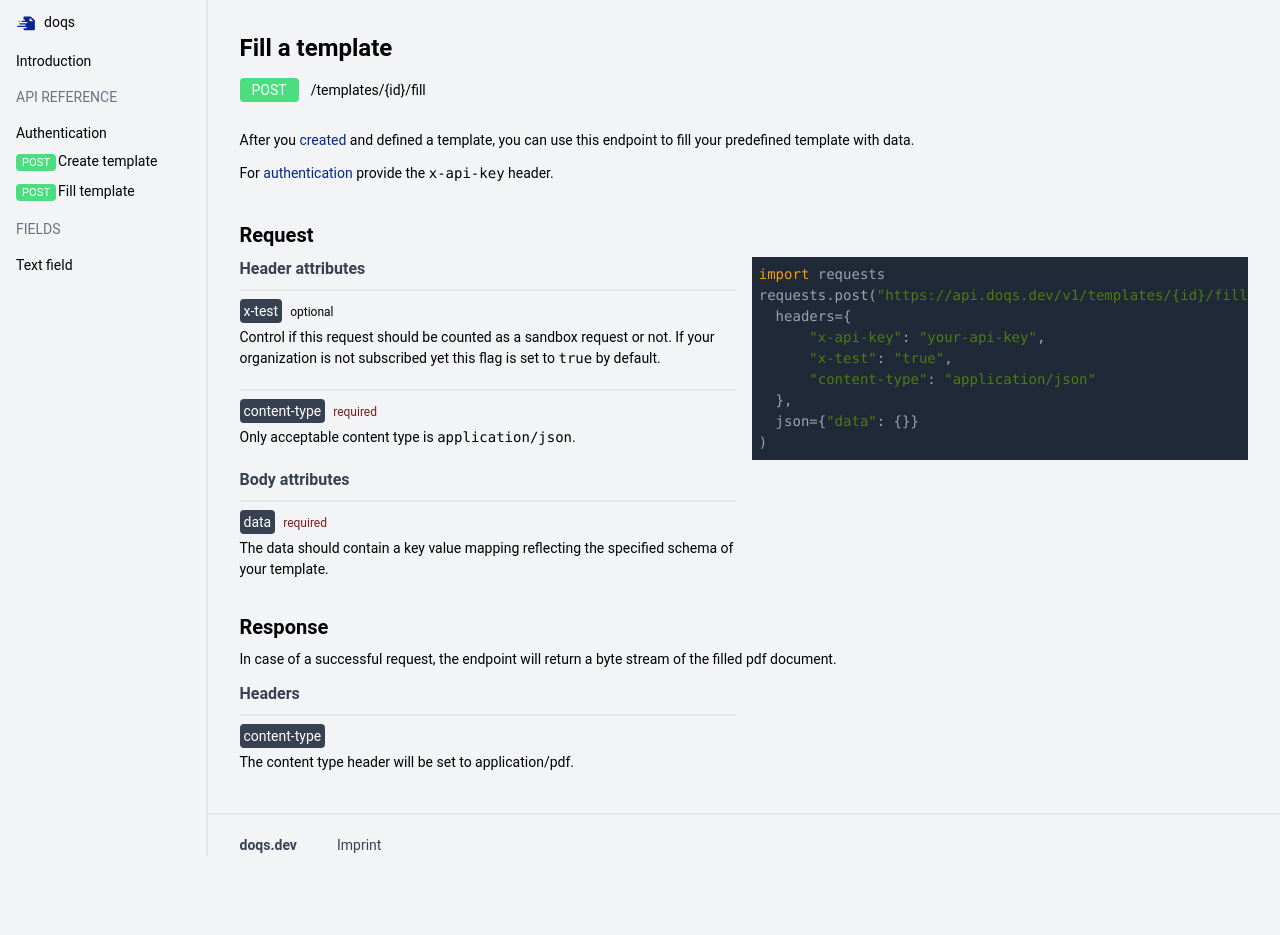
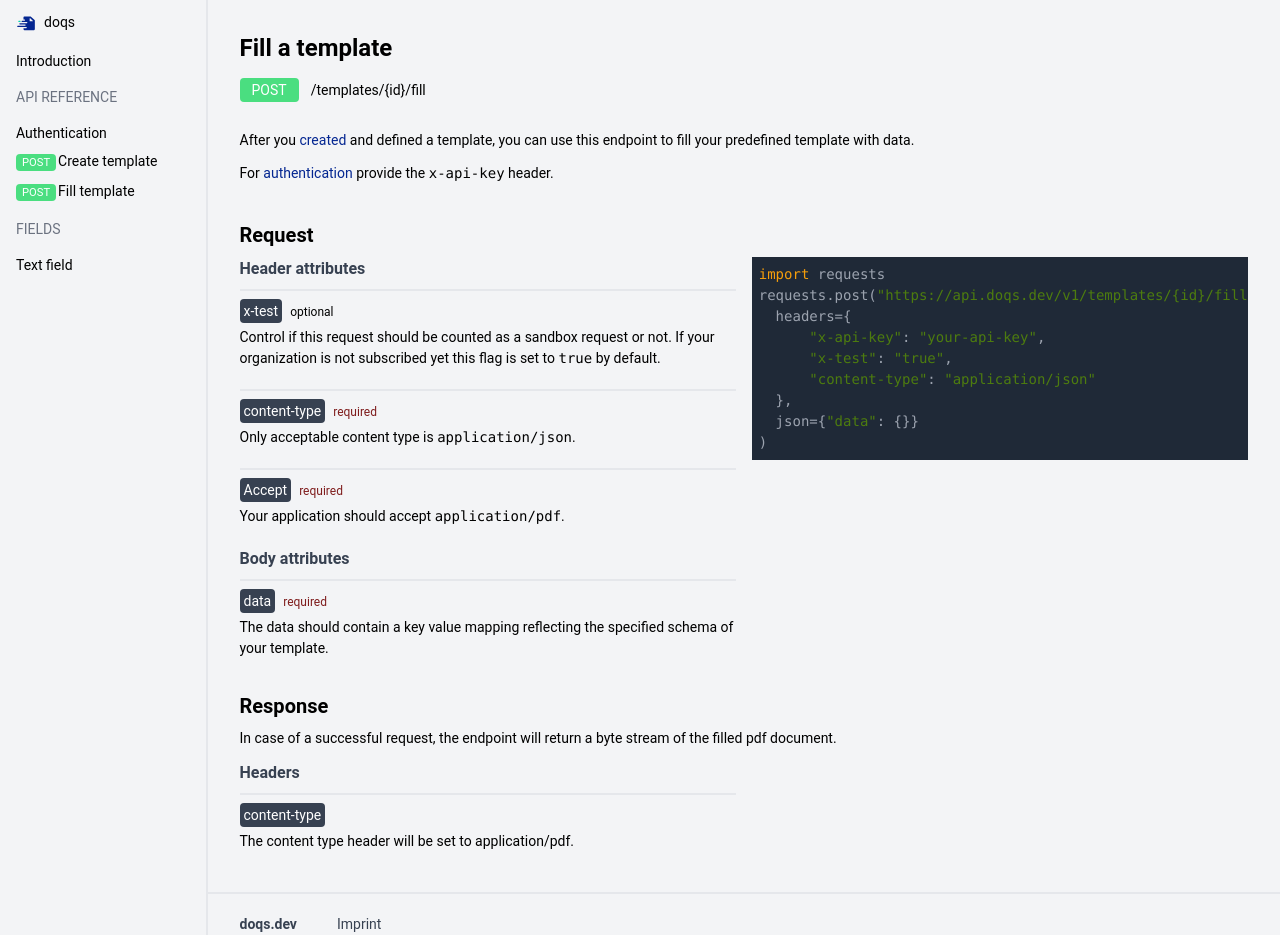
Before and after one commit to doqs-dev/docs, a Next.js app: page /api-reference/fill-template in a window 1280 px wide. Before the commit the page ends 856 px from the top, so only its background shows below. Built offline with nearby package versions, Linux system fonts and the light colour scheme.

Commit message:
feat: accept header on fill

```diff
--- a/pages/api-reference/fill-template.mdx
+++ b/pages/api-reference/fill-template.mdx
@@ -25,6 +25,9 @@ For [authentication](/api-reference/authentication) provide the `x-api-key` head
         </Attribute>
         <Attribute name={"content-type"} required={true}>
             Only acceptable content type is `application/json`.
+        </Attribute>
+        <Attribute name={"Accept"} required={true}>
+            Your application should accept `application/pdf`.
         </Attribute>
 
         ### Body attributes
```
